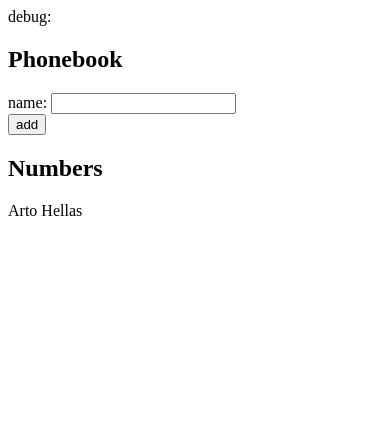
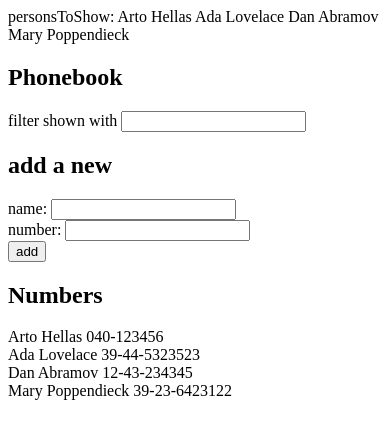
Before and after one commit to rjloube/full-stack-open, a React (Create React App) app in the folder part2/phonebook/: page / in a window 390 px wide. Shown: the top 438 px of the page. Built offline with nearby package versions, Linux system fonts and the light colour scheme.

Commit message:
2.9*: The Phonebook Step4

```diff
--- a/part2/phonebook/src/App.js
+++ b/part2/phonebook/src/App.js
@@ -1,13 +1,23 @@
 import { useState } from "react";
 
 const App = () => {
-  const [persons, setPersons] = useState([{ name: "Arto Hellas" }]);
+  const [persons, setPersons] = useState([
+    { name: "Arto Hellas", number: "040-123456", id: 1 },
+    { name: "Ada Lovelace", number: "39-44-5323523", id: 2 },
+    { name: "Dan Abramov", number: "12-43-234345", id: 3 },
+    { name: "Mary Poppendieck", number: "39-23-6423122", id: 4 },
+  ]);
+
   const [newName, setNewName] = useState("");
+  const [newNumber, setNewNumber] = useState("");
+  const [newFilter, setNewFilter] = useState("");
+  const [showAll, setShowAll] = useState(true);
 
   const addContact = (event) => {
     event.preventDefault();
     const contactObject = {
       name: newName,
+      number: newNumber,
     };
 
     const alreadyExists = persons.find(
@@ -21,25 +31,54 @@
     }
   };
 
-  const handlePhonebookChange = (event) => {
+  const handleNameChange = (event) => {
+    console.log(event.target.value);
     setNewName(event.target.value);
   };
 
+  const handleNumberChange = (event) => {
+    console.log(event.target.value);
+    setNewNumber(event.target.value);
+  };
+
+  const handleFilterChange = (event) => {
+    console.log(event.target.value);
+    setNewFilter(event.target.value);
+  };
+
+  const personsToShow =
+    newFilter === ""
+      ? persons
+      : persons.filter((person) =>
+          person.name.toLowerCase().includes(newFilter.toLowerCase())
+        );
+
   return (
     <div>
-      <div>debug: {newName}</div>
+      <div>
+        personsToShow: {personsToShow.map((person) => person.name + " ")}
+      </div>
       <h2>Phonebook</h2>
+      <p>
+        filter shown with <input onChange={handleFilterChange} />
+      </p>
+      <h2>add a new</h2>
       <form onSubmit={addContact}>
         <div>
-          name: <input onChange={handlePhonebookChange} />
+          name: <input onChange={handleNameChange} />
+        </div>
+        <div>
+          number: <input onChange={handleNumberChange} />
         </div>
         <div>
           <button type="submit">add</button>
         </div>
       </form>
       <h2>Numbers</h2>
-      {persons.map((person) => (
-        <div key={person.name}>{person.name}</div>
+      {personsToShow.map((person) => (
+        <div key={person.name}>
+          {person.name} {person.number}
+        </div>
       ))}
     </div>
   );
```
